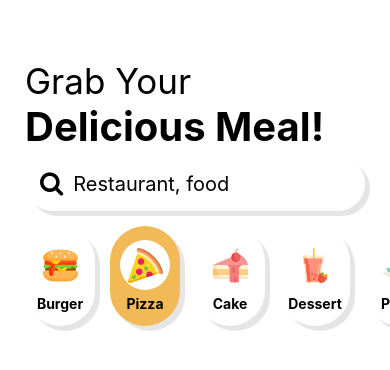
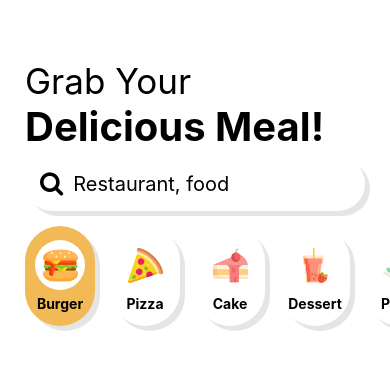
Before and after one commit to adaji025/restaurant-search-mobile, a React Native app: screen / in a window 390 px wide. Shown: the top 370 px of the page. Built offline with nearby package versions, Linux system fonts and the light colour scheme.

Commit message:
completed the search feature

```diff
--- a/App.js
+++ b/App.js
@@ -5,8 +5,7 @@ import CategoryItem from "./src/components/CategoryItem";
 import Header from "./src/components/Header";
 import SearchBar from "./src/components/SearchBar";
 
-
-export  const commonCartegory = [
+export const commonCartegory = [
   {
     name: "burger",
     imageUrl: require("./src/assets/images/burger.png"),
@@ -29,23 +28,21 @@ export  const commonCartegory = [
   },
   {
     name: "steak",
-    imageUrl: require("./src/assets/images/steak.png")
+    imageUrl: require("./src/assets/images/steak.png"),
   },
 ];
 
+export default function App() {
+  const [term, setTerm] = useState("burger");
 
-export default function App() {
-const [searchTerm, setSearchTerm] = useState('burger')
-
-setTimeout(() => {
-  setSearchTerm('pizza')
-}, 3000)
-
+  // setTimeout(() => {
+  //   setTerm('pizza')
+  // }, 3000)
 
   return (
     <View style={styles.container}>
       <Header />
-      <SearchBar />
+      <SearchBar setTerm={setTerm} term={term} />
       <FlatList
         data={commonCartegory}
         renderItem={({ item, index }) => (
@@ -53,13 +50,13 @@ setTimeout(() => {
             name={item.name}
             imageUrl={item.imageUrl}
             index={index}
-            active={item.name === searchTerm}
-            handlePress={() => setSearchTerm(item.name)}
+            active={item.name === term}
+            handlePress={() => setTerm(item.name)}
           />
         )}
         horizontal
         showsHorizontalScrollIndicator={false}
-        keyExtractor={item => item.name}
+        keyExtractor={(item) => item.name}
       />
       <StatusBar style="auto" />
     </View>
--- a/src/components/CategoryItem.js
+++ b/src/components/CategoryItem.js
@@ -45,7 +45,7 @@ const styles = StyleSheet.create({
     marginBottom: 5,
   },
   itemName: {
-    fontWeight: 700,
+    fontWeight: '700',
     textTransform: "capitalize",
   },
 });
--- a/src/components/Header.js
+++ b/src/components/Header.js
@@ -21,7 +21,7 @@ const styles = StyleSheet.create({
 
   delicious: {
     fontSize: 40,
-    fontWeight: 700
+    fontWeight: '700',
   }
 })
 
--- a/src/components/SearchBar.js
+++ b/src/components/SearchBar.js
@@ -1,12 +1,26 @@
-import { View, TextInput, StyleSheet } from "react-native";
+import { View, TextInput, StyleSheet, Text } from "react-native";
 import { FontAwesome } from "@expo/vector-icons";
 import { elevation } from "../common/styles";
+import { useState } from "react";
 
-const SearchBar = () => {
+const SearchBar = ({ setTerm, term }) => {
+  const [input, setInput] = useState("");
+  const handleEndEditing = () => {
+    if (!input) return;
+    setTerm(input);
+    setInput("");
+  };
+  // console.log(term);
   return (
     <View style={[styles.container, styles.elevation]}>
       <FontAwesome name="search" size={25} />
-      <TextInput placeholder="Restaurant, food" style={styles.input} />
+      <TextInput
+        placeholder="Restaurant, food"
+        style={styles.input}
+        value={input}
+        onChangeText={(text) => setInput(text)}
+        onEndEditing={handleEndEditing}
+      />
     </View>
   );
 };
@@ -24,6 +38,6 @@ const styles = StyleSheet.create({
     fontSize: 20,
     marginLeft: 10,
   },
-  elevation
+  elevation,
 });
 export default SearchBar;
```
